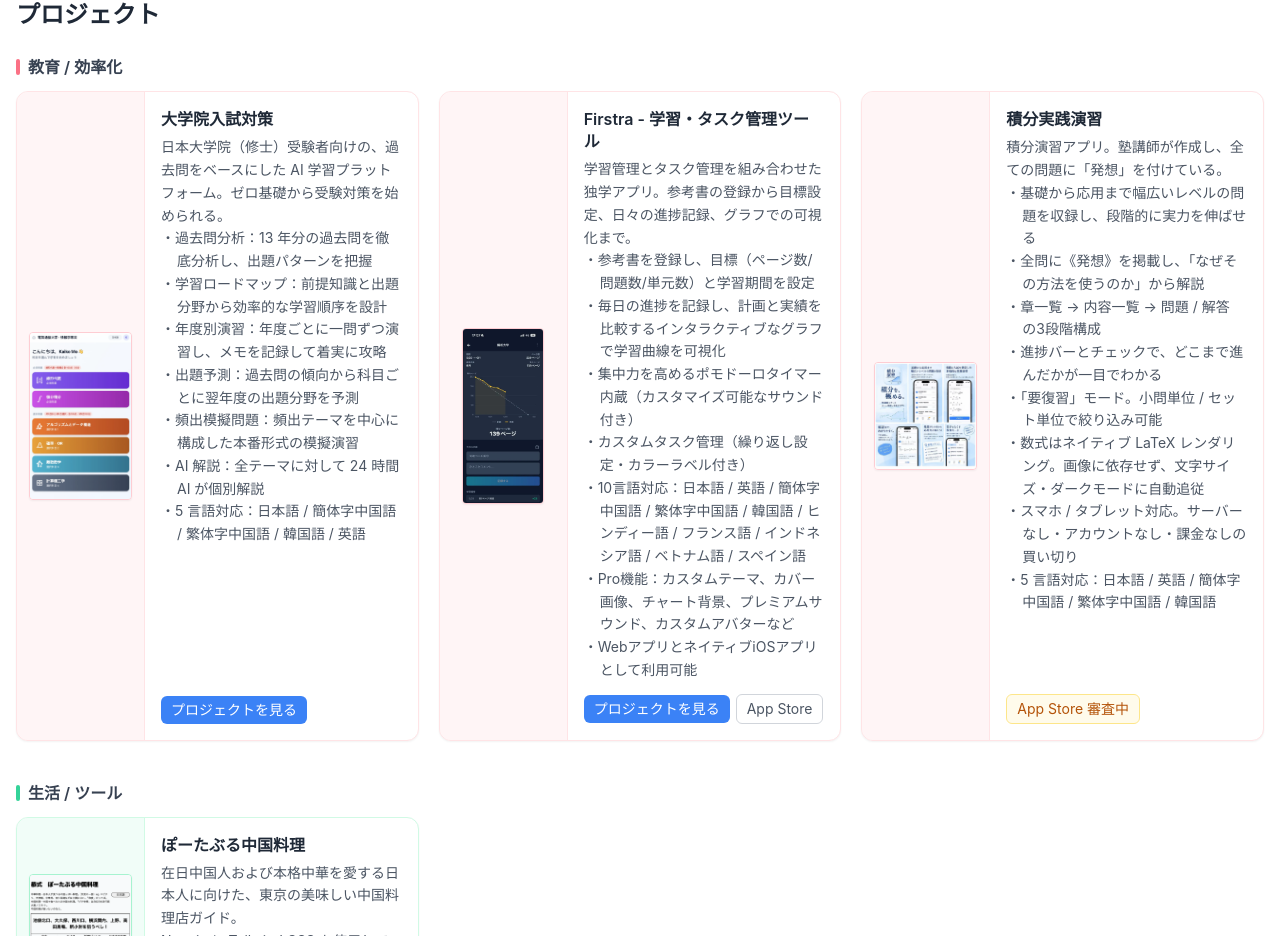
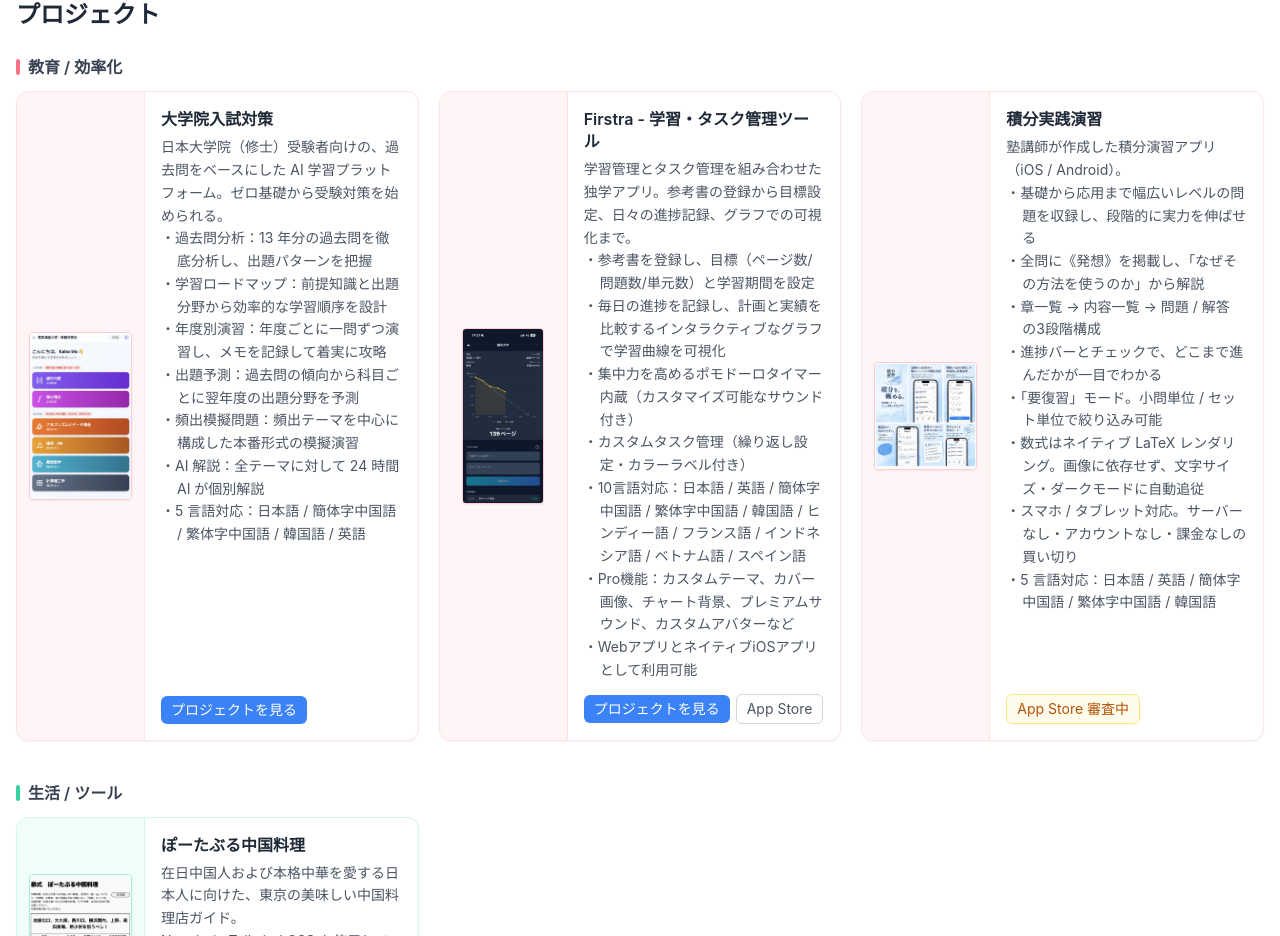
Before and after one commit to mokaiko/my-personal-website, a Next.js app: page / in a window 1280 px wide. Shown: the part 1915-2851 px from the top of the page. Built offline with nearby package versions, Linux system fonts and the light colour scheme.

Commit message:
tighten the Integral Practice description
- drop the duplicated "solution note" wording in the opening line so it
  only says what the app is and who wrote it
- state the iOS / Android platforms, which the spec lists

```diff
--- a/pages/index.js
+++ b/pages/index.js
@@ -248,7 +248,7 @@
       aiCert_group: "AI Certificates",
       nftCert_group: "NFT Certificates",
       project_integral_title: "Integral Practice",
-      project_integral_desc: `An integral calculus drill app written by a cram-school instructor — every problem comes with a solution-strategy note.
+      project_integral_desc: `An integral calculus drill app written by a cram-school instructor (iOS / Android).
 ・Problems from the basics through to applied level, building up step by step
 ・Each problem carries a "hint" note explaining why that method is the one to use
 ・Three-level structure: chapter list → contents → problem / solution
@@ -389,7 +389,7 @@
       aiCert_group: "AI 证书",
       nftCert_group: "NFT 证书",
       project_integral_title: "积分实战练习",
-      project_integral_desc: `积分演练习题集 App，由私塾讲师编写，每一道题都附有解题思路。
+      project_integral_desc: `由私塾讲师编写的积分演练习题集 App（iOS / Android）。
 ・收录从基础到应用水平的题目，可循序渐进地提升
 ・每题标注《発想》，讲清「为什么要用这个方法」
 ・三级结构：章一览 → 内容一览 → 题目 / 解答
@@ -530,7 +530,7 @@
       aiCert_group: "AI 証明書",
       nftCert_group: "NFT 証明書",
       project_integral_title: "積分実践演習",
-      project_integral_desc: `積分演習アプリ。塾講師が作成し、全ての問題に「発想」を付けている。
+      project_integral_desc: `塾講師が作成した積分演習アプリ（iOS / Android）。
 ・基礎から応用まで幅広いレベルの問題を収録し、段階的に実力を伸ばせる
 ・全問に《発想》を掲載し、「なぜその方法を使うのか」から解説
 ・章一覧 → 内容一覧 → 問題 / 解答 の3段階構成
```
